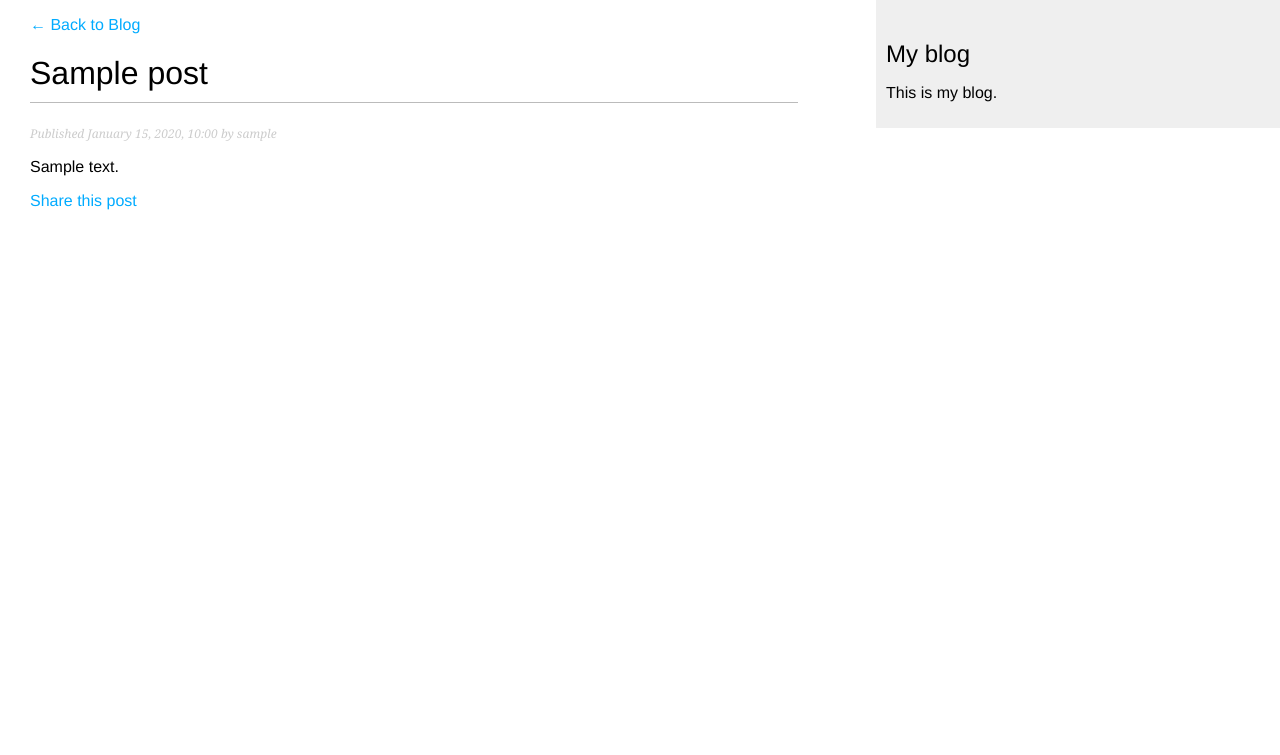
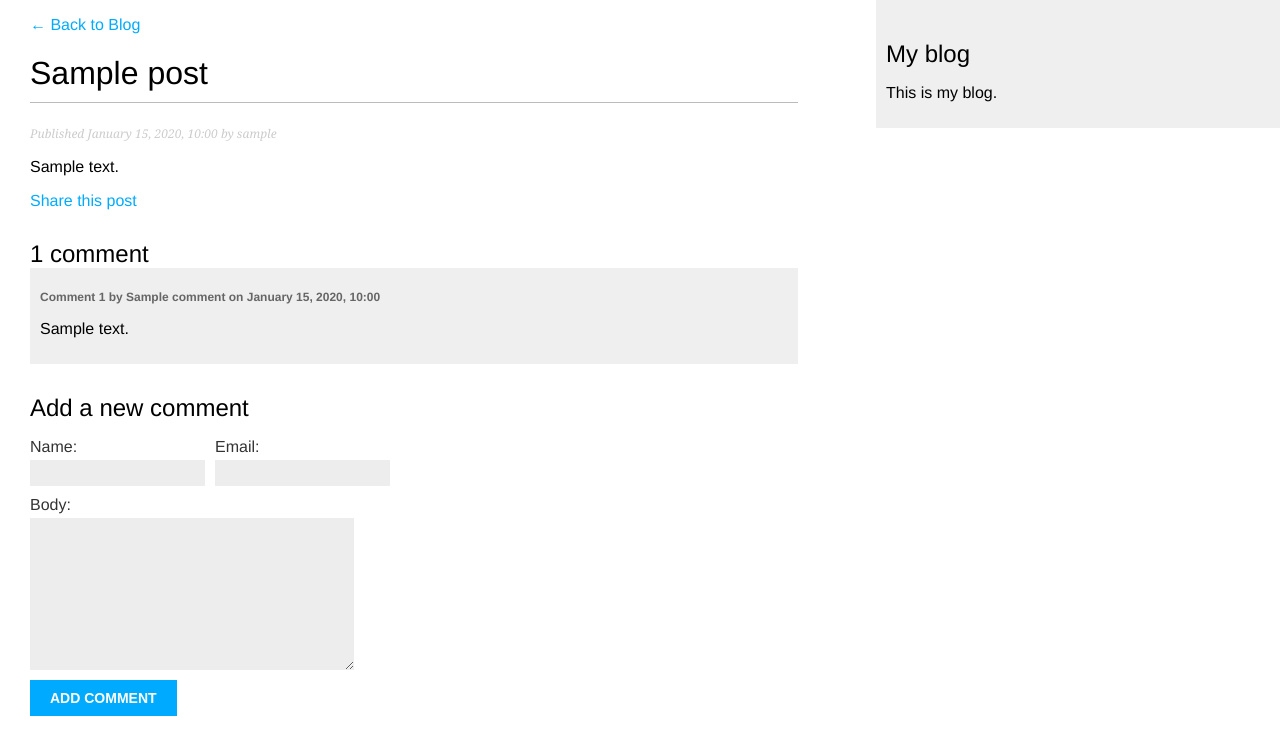
Before and after one commit to majid2022hashemi/django, a Django app: a page that uses blog/templates/blog/post/detail.html in a window 1280 px wide. Shown: the top 755 px of the page. Run offline with Django 5.2, Linux system fonts and the light colour scheme; tables that the repository leaves empty hold one stand-in row (values such as "Sample post").

Commit message:
feat(blog): add comments functionality
- Add Comment model and migration
- Register Comment model in admin
- Create CommentForm (ModelForm)
- Add comment handling view and URL
- Update post detail template to show comments and form
- Add templates for comment form and submission

```diff
--- a/blog/forms.py
+++ b/blog/forms.py
@@ -1,5 +1,6 @@
 # blog/forms.py
 from django import forms
+from .models import Comment
 
 class EmailPostForm(forms.Form):
     name = forms.CharField(max_length=25)
@@ -9,3 +10,9 @@ class EmailPostForm(forms.Form):
         required=False,
         widget=forms.Textarea
     )
+
+
+class CommentForm(forms.ModelForm):
+    class Meta:
+        model = Comment
+        fields = ['name', 'email', 'body']
--- a/blog/models.py
+++ b/blog/models.py
@@ -59,3 +59,25 @@ class Post(models.Model):
                 self.slug
             ]
         )
+
+class Comment(models.Model):
+    post = models.ForeignKey(
+        Post,
+        on_delete=models.CASCADE,
+        related_name='comments'
+    )
+    name = models.CharField(max_length=80)
+    email = models.EmailField()
+    body = models.TextField()
+    created = models.DateTimeField(auto_now_add=True)
+    updated = models.DateTimeField(auto_now=True)
+    active = models.BooleanField(default=True)
+
+    class Meta:
+        ordering = ['created']
+        indexes = [
+            models.Index(fields=['created']),
+        ]
+
+    def __str__(self):
+        return f'Comment by {self.name} on {self.post}'
--- a/blog/templates/blog/post/detail.html
+++ b/blog/templates/blog/post/detail.html
@@ -18,9 +18,30 @@
   <div class="post-body">
     {{ post.body|linebreaks }}
     <p>
-    <a href="{% url "blog:post_share" post.id %}">
-      Share this post
-    </a>
-  </p>
+      <a href="{% url "blog:post_share" post.id %}">
+        Share this post
+      </a>
+    </p>
   </div>
+
+  <!-- 🔹 بخش کامنت‌ها -->
+  {% with comments.count as total_comments %}
+    <h2>{{ total_comments }} comment{{ total_comments|pluralize }}</h2>
+  {% endwith %}
+
+  {% for comment in comments %}
+    <div class="comment">
+      <p class="info">
+        Comment {{ forloop.counter }} by <strong>{{ comment.name }}</strong>
+        on {{ comment.created|date:"F j, Y, H:i" }}
+      </p>
+      <p>{{ comment.body|linebreaks }}</p>
+    </div>
+  {% empty %}
+    <p>There are no comments yet.</p>
+  {% endfor %}
+
+  <!-- 🔹 فرم ارسال کامنت -->
+  {% include "blog/post/includes/comment_form.html" %}
+
 {% endblock %}
--- /dev/null
+++ b/blog/templates/blog/post/includes/comment_form.html
@@ -0,0 +1,12 @@
+<h2>Add a new comment</h2>
+<form action="{% url "blog:post_comment" post.id %}" method="post">
+  <div class="left">
+    {{ form.name.as_field_group }}
+  </div>
+  <div class="left">
+    {{ form.email.as_field_group }}
+  </div>
+  {{ form.body.as_field_group }}
+  {% csrf_token %}
+  <p><input type="submit" value="Add comment"></p>
+</form>
--- a/blog/urls.py
+++ b/blog/urls.py
@@ -14,4 +14,6 @@ urlpatterns = [
         name='post_detail'
     ),
     path('<int:post_id>/share/', views.post_share, name='post_share'),
+    path('<int:post_id>/comment/', views.post_comment, name='post_comment'),
+
 ]
--- a/blog/views.py
+++ b/blog/views.py
@@ -3,8 +3,10 @@
 from django.core.mail import send_mail
 from django.views.generic import ListView, DetailView
 from .models import Post
-from .forms import EmailPostForm
+from .forms import EmailPostForm, CommentForm
 from django.shortcuts import get_object_or_404, render
+from django.views.decorators.http import require_POST
+
 
 class PostListView(ListView):
     """
@@ -17,12 +19,27 @@ class PostListView(ListView):
 
 
 
+# class PostDetailView(DetailView):
+#     model = Post
+#     template_name = 'blog/post/detail.html'
+#     context_object_name = 'post'
+#     slug_field = 'slug'
+#     slug_url_kwarg = 'post'  # مطابق با نام kwarg در urls.py
+
+#     def get_queryset(self):
+#         return Post.published.filter(
+#             publish__year=self.kwargs['year'],
+#             publish__month=self.kwargs['month'],
+#             publish__day=self.kwargs['day']
+#         )
+
+
 class PostDetailView(DetailView):
     model = Post
     template_name = 'blog/post/detail.html'
     context_object_name = 'post'
     slug_field = 'slug'
-    slug_url_kwarg = 'post'  # مطابق با نام kwarg در urls.py
+    slug_url_kwarg = 'post'  # مطابق با urls.py
 
     def get_queryset(self):
         return Post.published.filter(
@@ -30,6 +47,22 @@ class PostDetailView(DetailView):
             publish__month=self.kwargs['month'],
             publish__day=self.kwargs['day']
         )
+
+    def get_context_data(self, **kwargs):
+        context = super().get_context_data(**kwargs)
+        post = self.object
+
+        # لیست کامنت‌های فعال برای این پست
+        comments = post.comments.filter(active=True)
+
+        # فرم خالی برای اضافه کردن کامنت
+        form = CommentForm()
+
+        # داده‌های اضافه برای قالب
+        context['comments'] = comments
+        context['form'] = form
+        return context
+
 
 
 def post_share(request, post_id):
@@ -82,3 +115,31 @@ def post_share(request, post_id):
             'sent': sent
         },
     )
+
+
+
+
+@require_POST
+def post_comment(request, post_id):
+    post = get_object_or_404(
+        Post,
+        id=post_id,
+        status=Post.Status.PUBLISHED
+    )
+    comment = None
+
+    form = CommentForm(data=request.POST)
+    if form.is_valid():
+        comment = form.save(commit=False)
+        comment.post = post
+        comment.save()
+
+    return render(
+        request,
+        'blog/post/comment.html',
+        {
+            'post': post,
+            'form': form,
+            'comment': comment
+        }
+    )
```
Also changed, not shown: blog/admin.py (+8 -1 lines), blog/templates/blog/post/comment.html (added, +12 -0 lines), blog/migrations/0003_comment.py (added).
